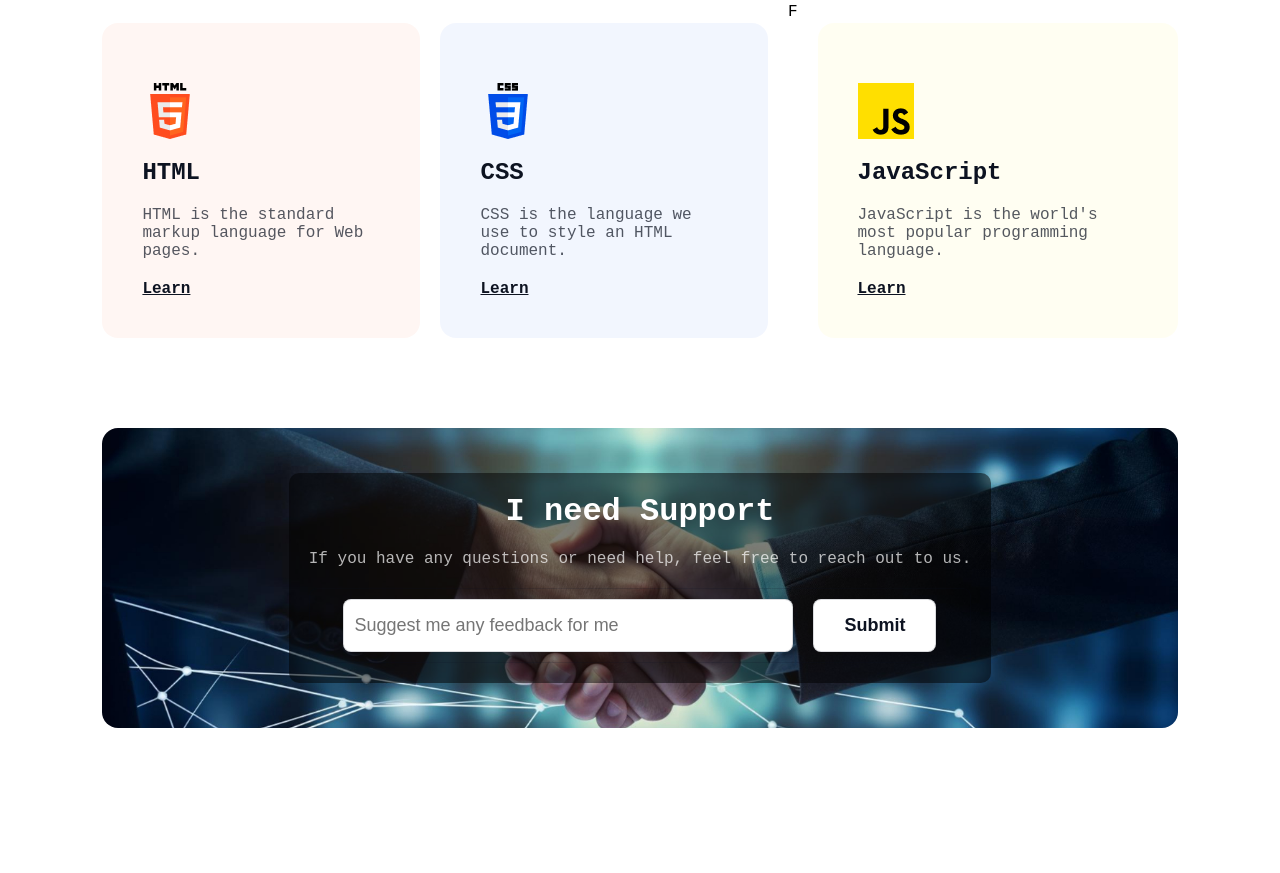
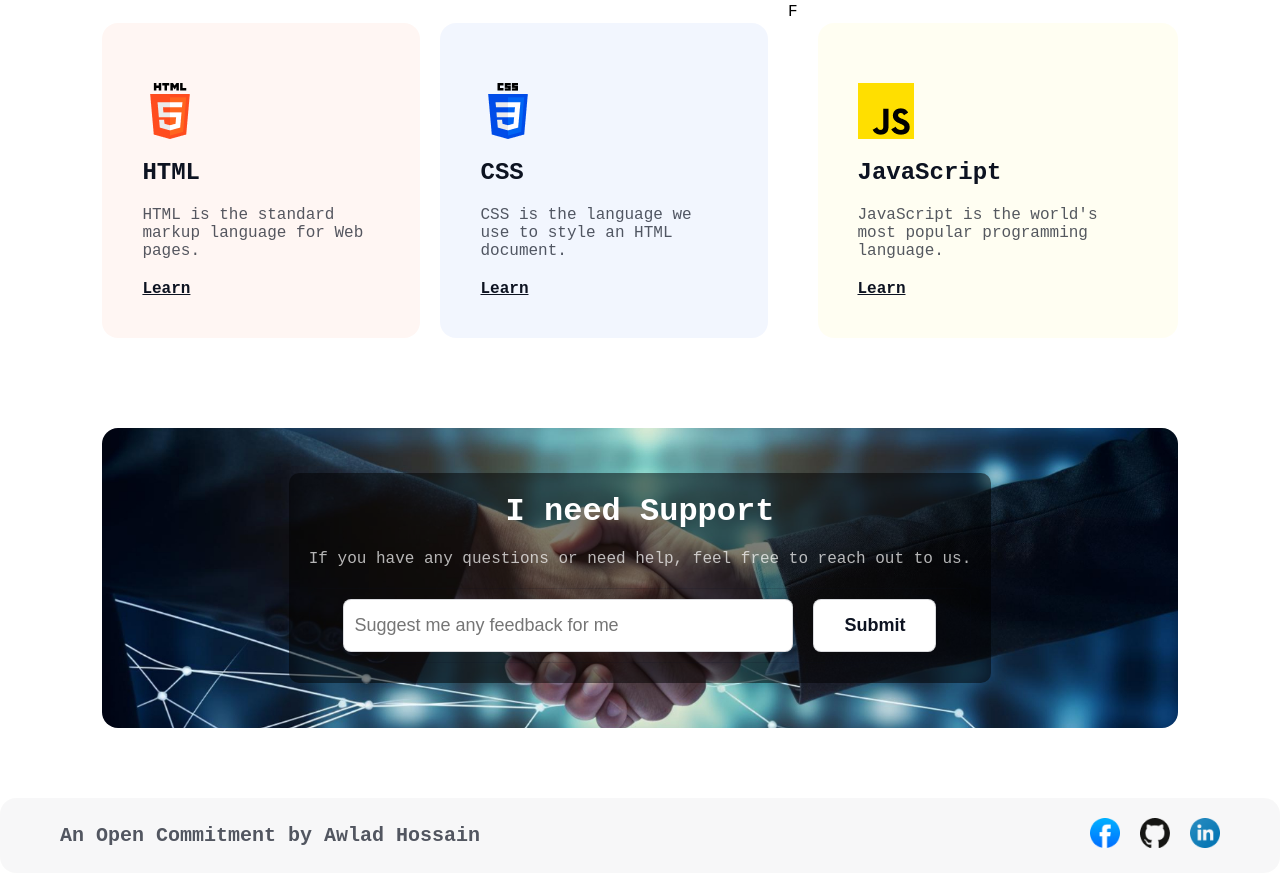
Before and after one commit to ashraf-cse/B10Assignment-1, a plain HTML site: page index.html in a window 1280 px wide. Shown: the part 3148-4021 px from the top of the page. Before the commit the page ends 3946 px from the top, so only its background shows below. Drawn offline with Linux system fonts and the light colour scheme; a web font is replaced by a local one.

Commit message:
footer added

```diff
--- a/index.html
+++ b/index.html
@@ -145,6 +145,25 @@
           </form>
         </div>
       </section>
+
+      <!-- footer related work -->
+       <footer>
+        <section class="footer-content">
+          <p>An Open Commitment by Awlad Hossain</p>
+            <div class="social-icons">
+                <a href="https://facebook.com" target="_blank">
+                    <img src="assets/facebook.png" alt="Facebook">
+                </a>
+                <a href="https://github.com" target="_blank">
+                    <img src="assets/github.png" alt="GitHub">
+                </a>
+                <a href="https://linkedin.com" target="_blank">
+                    <img src="assets/linkedin-icon 1.png" alt="LinkedIn">
+                </a>
+            </div>
+
+        </section>
+       </footer>
     </main>
   </body>
 </html>
--- a/styles/style.css
+++ b/styles/style.css
@@ -264,3 +264,33 @@ button {
   padding: 15px 30px; /* Increased padding to make button bigger */
   cursor: pointer;
 }
+/* footer related style */
+footer {
+  border-radius: 16px;
+background: rgba(13, 19, 33, 0.03);
+  padding: 20px 0;
+}
+
+.footer-content {
+  display: flex;
+  justify-content: space-between;
+  align-items: center;
+  max-width: 1200px;
+  margin: 0 auto;
+  padding: 0 20px;
+}
+
+.footer-content p {
+  color: rgb(13, 19, 33);
+  font-size: 20px;
+  font-weight: 600;
+}
+.social-icons {
+  display: flex;
+  gap: 20px;
+}
+
+.social-icons a img {
+  width: 30px;
+  height: 30px;
+}
```
